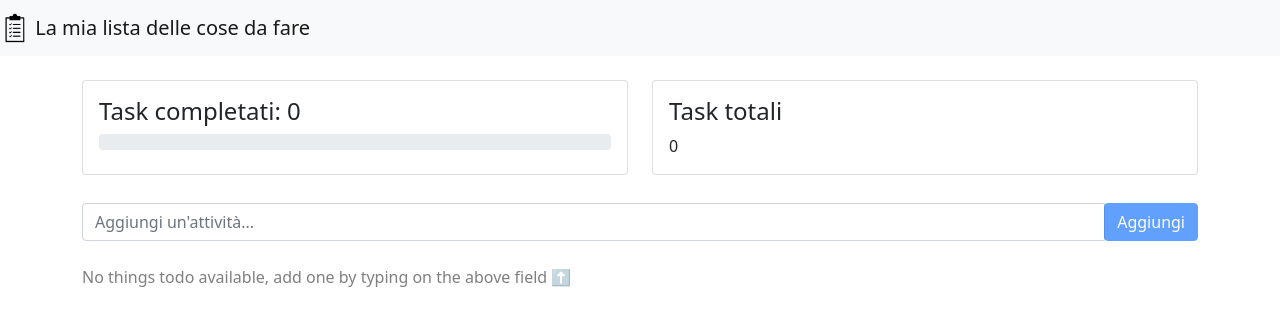
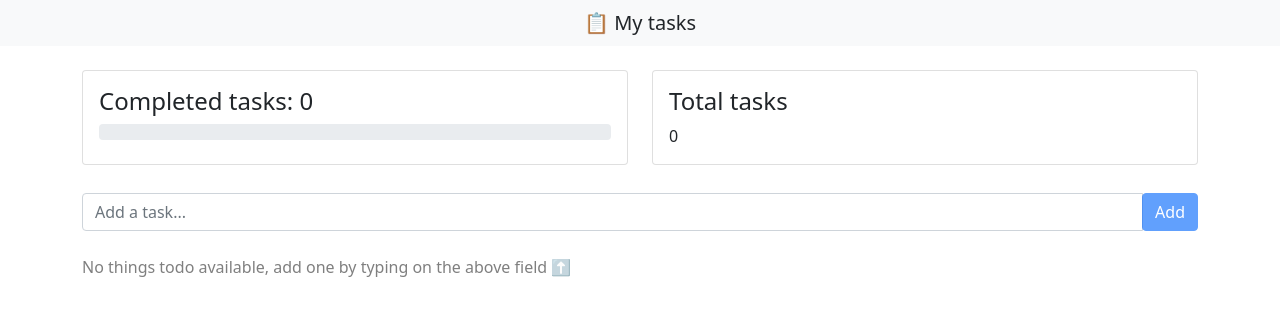
Before and after one commit to riccardonuzz/react-todolist, a React (Create React App) app: page / in a window 1280 px wide. Shown: the top 326 px of the page. Built offline with nearby package versions, Linux system fonts and the light colour scheme.

Commit message:
Added notification for new todo

```diff
--- a/src/App.js
+++ b/src/App.js
@@ -4,14 +4,17 @@ import AddTodo from './components/AddTodo';
 import Header from './components/Header';
 import List from './components/List';
 import Indicators from './components/Indicators';
+import TodoAddedNotification from './components/TodoAddedNotification';
 
 const App = () => {
     const [todos, setTodos] = useState([])
+    const [showNotification, setShowNotification] = useState(false)
 
     const addTodo = (name) => {
         const id = todos.length ? (todos[todos.length - 1].id + 1) : 1;
         const newTodos = [...todos, { id, name, completed: false }]
         setTodos(newTodos);
+        setShowNotification(true)
     }
 
     const deleteTodo = (id) => {
@@ -40,6 +43,7 @@ const App = () => {
                 <List deleteTodo={deleteTodo} todos={todos} markTodoAsCompleted={markTodoAsCompleted} />
                 <br />
             </div>
+            {showNotification && <TodoAddedNotification setShow={setShowNotification} />}
         </div>
     );
 
--- a/src/components/AddTodo.js
+++ b/src/components/AddTodo.js
@@ -30,9 +30,9 @@ const AddTodo = ({
         <div className="row">
             <div className="col-12">
                 <div className="input-group" onKeyPress={handleKeyPress}>
-                    <input type="text" value={value} onChange={inputChangeHandler} className="form-control" placeholder="Aggiungi un'attività..." aria-label="Aggiungi un'attività..." />
+                    <input type="text" value={value} onChange={inputChangeHandler} className="form-control" placeholder="Add a task..." aria-label="Add a task..." />
                     <span className="input-group-btn">
-                        <button className="btn btn-primary" type="button" onClick={addNewTodo} disabled={!value}>Aggiungi</button>
+                        <button className="btn btn-primary" type="button" onClick={addNewTodo} disabled={!value}>Add</button>
                     </span>
                 </div>
             </div>
--- a/src/components/Header.js
+++ b/src/components/Header.js
@@ -1,19 +1,13 @@
 import React from 'react';
 import TodoListIcon from "../assets/images/icon.png"
 
-const Header = () => {
+const Header = () => (
 
-    return (
-        <div className="container-full">
-            <nav className="navbar navbar-light bg-light">
-                <div className="navbar-brand">
-                    <img src={TodoListIcon} width="30" height="30" className="d-inline-block align-top" alt="" />
-                    &nbsp;La mia lista delle cose da fare
-                </div>
-            </nav>
+    <nav className="navbar navbar-light bg-light justify-content-center">
+        <div className="d-flex align-items-center container-full">
+            <span className='fs-5'>📋 My tasks</span>
         </div>
-    );
-
-};
+    </nav>
+)
 
 export default Header;
--- a/src/components/Indicators.js
+++ b/src/components/Indicators.js
@@ -19,7 +19,7 @@ const Indicators = ({ nTodos = 0, nCompleted = 0 }) => {
                 <div className="col-sm-6">
                     <div className="card mb-1">
                         <div className="card-body">
-                            <h4 className="card-title">Task completati: {nCompleted}</h4>
+                            <h4 className="card-title">Completed tasks: {nCompleted}</h4>
                             <div className="progress mb-2">
                                 <div
                                     className="progress-bar progress-bar-striped progress-bar-animated"
@@ -38,7 +38,7 @@ const Indicators = ({ nTodos = 0, nCompleted = 0 }) => {
                 <div className="col-sm-6">
                     <div className="card mb-1">
                         <div className="card-body">
-                            <h4 className="card-title">Task totali</h4>
+                            <h4 className="card-title">Total tasks</h4>
                             <p className="card-text">{nTodos}</p>
                         </div>
                     </div>
--- a/src/components/Todo.js
+++ b/src/components/Todo.js
@@ -48,7 +48,7 @@ const Todo = ({
                 </div>
 
                 <div className="col-4 col-lg-5 d-flex justify-content-end">
-                    <button type="button" className="btn btn-danger btn-sm" onClick={() => deleteTodo(id)}>Elimina</button>
+                    <button type="button" className="btn btn-danger btn-sm" onClick={() => deleteTodo(id)}>Delete</button>
                 </div>
             </div>
         </li>
--- /dev/null
+++ b/src/components/TodoAddedNotification.js
@@ -0,0 +1,26 @@
+import { useEffect } from "react"
+
+const style = {
+    display: 'inherit',
+    position: 'fixed',
+    top: 30,
+    right: 10
+}
+
+const TodoAddedNotification = ({ setShow }) => {
+
+    useEffect(() => setTimeout(() => setShow(false), 2000), [setShow])
+
+    return (
+        <div style={style} className="toast align-items-center text-white bg-primary border-0" role="alert" aria-live="assertive" aria-atomic="true">
+            <div className="d-flex">
+                <div className="toast-body">
+                    Successfully added a new task to the list.
+                </div>
+                <button onClick={() => setShow(false)} type="button" className="btn-close btn-close-white me-2 m-auto" aria-label="Close"></button>
+            </div>
+        </div>
+    )
+}
+
+export default TodoAddedNotification
```
